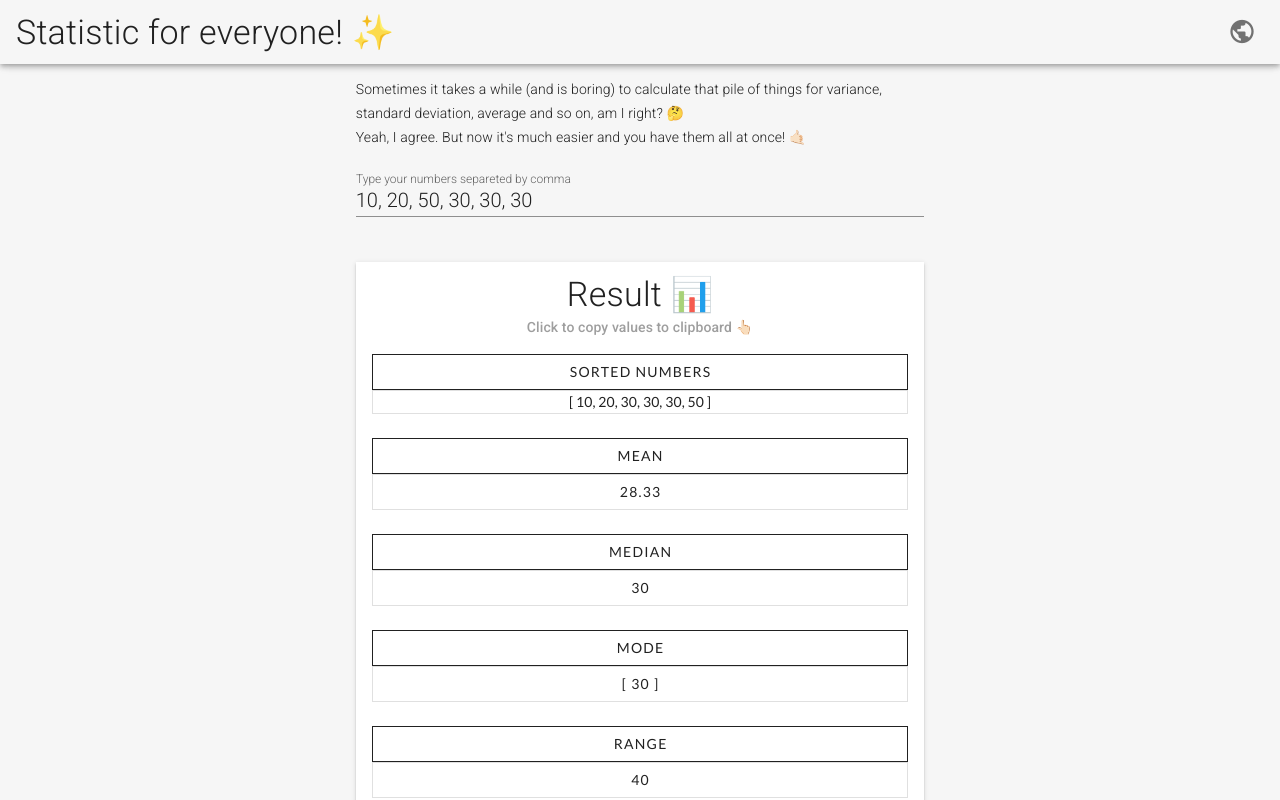
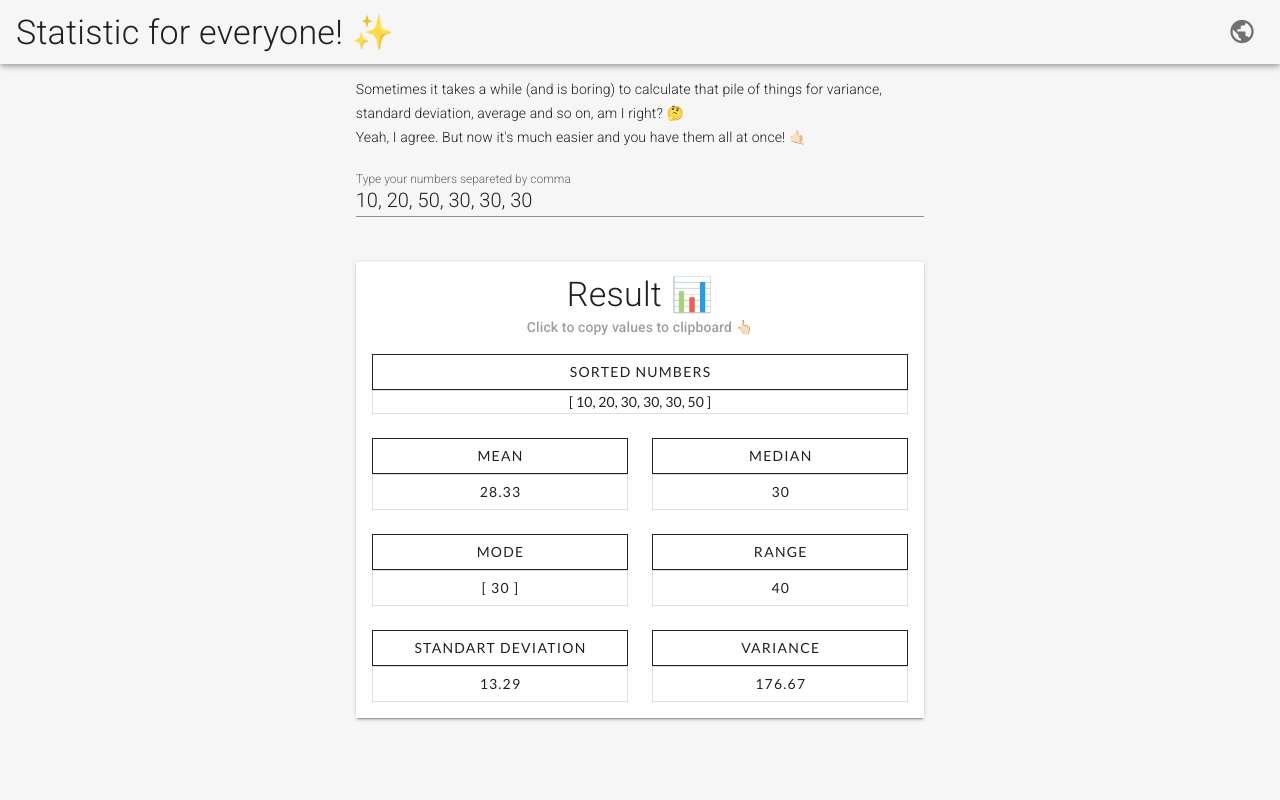
Before and after one commit to kammradt/easy-statistics, a Vue app: page / in a window 1280 px wide. Shown: the top 800 px of the page. Built offline with nearby package versions, Linux system fonts and the light colour scheme.

Commit message:
:art: Better layout and code to fit more in less screen use

```diff
--- a/src/services/statistics.js
+++ b/src/services/statistics.js
@@ -3,7 +3,6 @@ import {sort} from "mathjs";
 
 function generateReport(listOfNumbers) {
   return {
-    ordered: order(listOfNumbers),
     mean: getMean(listOfNumbers),
     median: getMedian(listOfNumbers),
     mode: getMode(listOfNumbers),
--- a/src/views/Home.vue
+++ b/src/views/Home.vue
@@ -31,14 +31,16 @@
             </div>
             <v-card-text>
               <v-row>
-                <v-col @click="copy(result)" v-for="(result, operation) in report" :key="operation" cols="12">
+                <v-col @click="copy(ordered)" cols="12">
+                  <v-btn block tile outlined v-text="$t(`report.ordered`)"/>
+                  <v-card @click="({})" v-text="ordered" outlined tile class="text-wrap text-center"/>
+                </v-col>
+
+                <v-col v-for="(result, operation) in report" :key="operation" cols="6" @click="copy(result)">
                   <v-btn block tile outlined v-text="$t(`report.${operation}`)"/>
+                  <v-btn block tile outlined text v-text="result"/>
+                </v-col>
 
-                  <v-card v-if="operation === 'ordered'"
-                          @click="({})" v-text="result"
-                          outlined tile class="text-wrap text-center"/>
-                  <v-btn v-else block tile outlined text v-text="result"/>
-                </v-col>
               </v-row>
             </v-card-text>
           </v-card>
@@ -50,7 +52,7 @@
 </template>
 
 <script>
-  import {filter, generateReport} from "../services/statistics";
+  import {filter, generateReport, order} from "../services/statistics";
 
   export default {
     name: "Home",
@@ -81,6 +83,9 @@
       },
       report() {
         return generateReport(this.listOfNumbers);
+      },
+      ordered() {
+        return order(this.listOfNumbers)
       }
     }
   };
```
